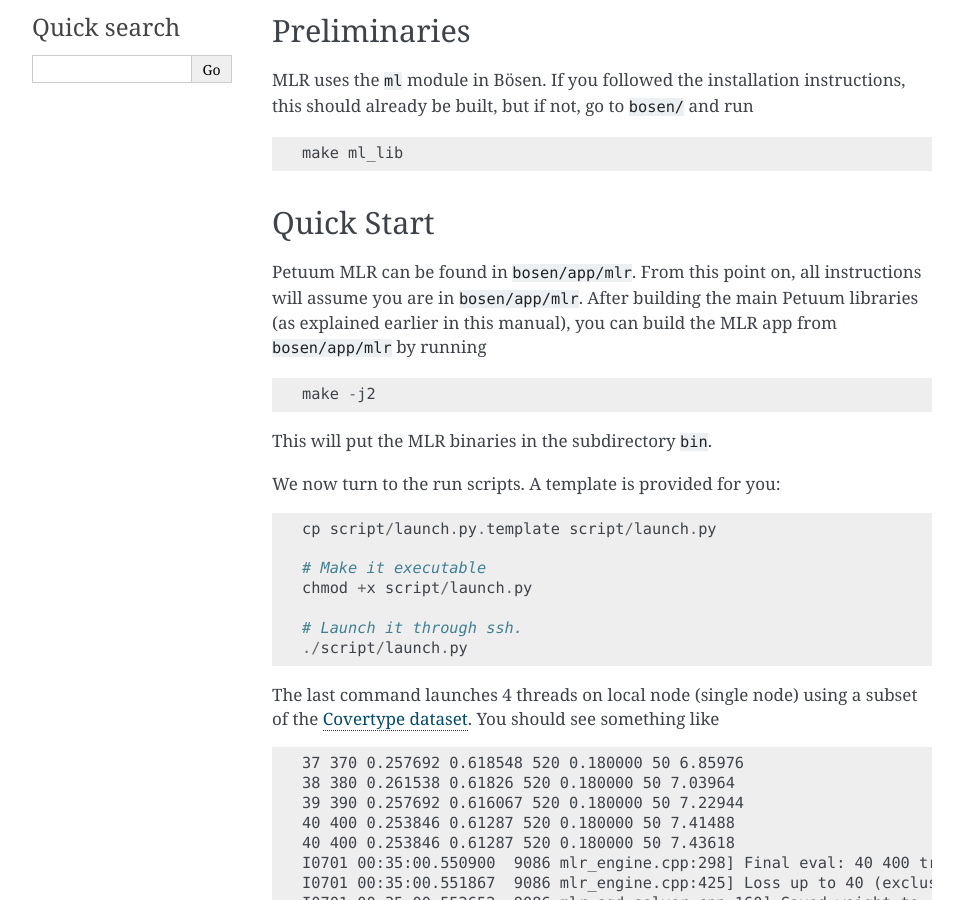
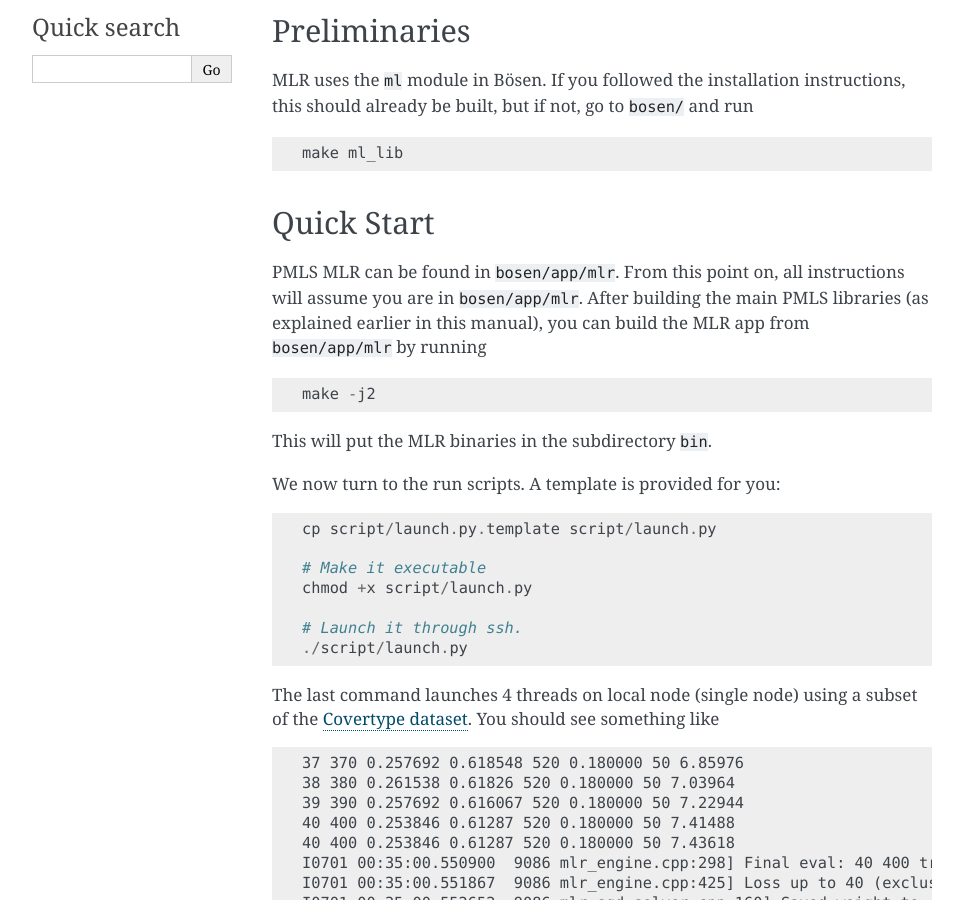
Before and after one commit to sailing-pmls/pmls.readthedocs.io, a Sphinx documentation site: the page built from docs/multiclass-logistic-regression.md, in a window 1280 px wide and 900 px high, scrolled down 403 px. Shown: the whole window, without its empty margins (148-1111 px from the left). Built offline with Sphinx 7.4.7, drawn with Linux system fonts in a browser that asks for light colours; some of the changed text lies outside the part shown.

Commit message:
Update multiclass-logistic-regression.md

````diff
--- a/docs/multiclass-logistic-regression.md
+++ b/docs/multiclass-logistic-regression.md
@@ -15,7 +15,7 @@ make ml_lib
 
 ## Quick Start
 
-Petuum MLR can be found in `bosen/app/mlr`. From this point on, all instructions will assume you are in `bosen/app/mlr`.  After building the main Petuum libraries (as explained earlier in this manual), you can build the MLR app from `bosen/app/mlr` by running
+PMLS MLR can be found in `bosen/app/mlr`. From this point on, all instructions will assume you are in `bosen/app/mlr`.  After building the main PMLS libraries (as explained earlier in this manual), you can build the MLR app from `bosen/app/mlr` by running
 
 ```
 make -j2
@@ -188,7 +188,7 @@ With the data in place, let's look at the input parameters for MLR in `script/la
     * `init_lr` and `lr_decay_rate`: Learning rate is `init_lr*lr_decay_rate^T` where `T` is the epoch number.
 
 - System Parameters:
-    * `hostfile="scripts/localserver"`: Machine file. See [[Configuration Files for Petuum Apps|Configuration Files for Petuum Apps]]
+    * `hostfile="scripts/localserver"`: Machine file. See [Configuration Files for PMLS Apps](configuration.md)
     * `num_app_threads=4`: Number of application worker threads.
     * `staleness=0`: Staleness for the weight table (the main table).
     * `num_comm_channels_per_client=1`: The number of threads running server and back ground communication. Usually 1~2 is good enough.
````
